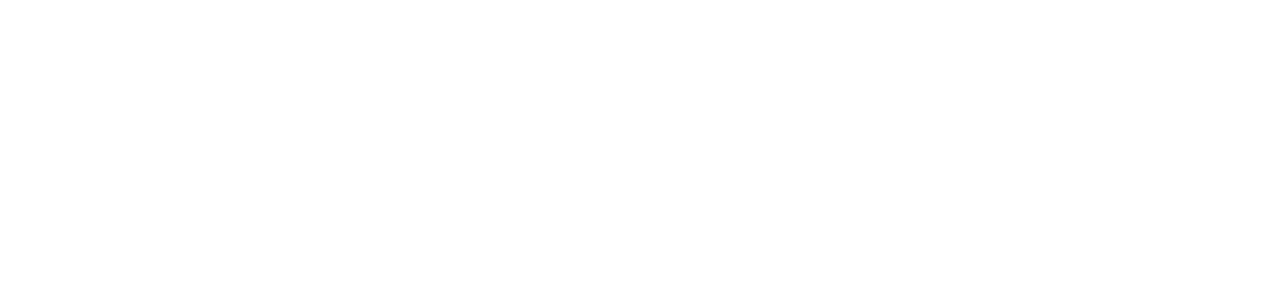
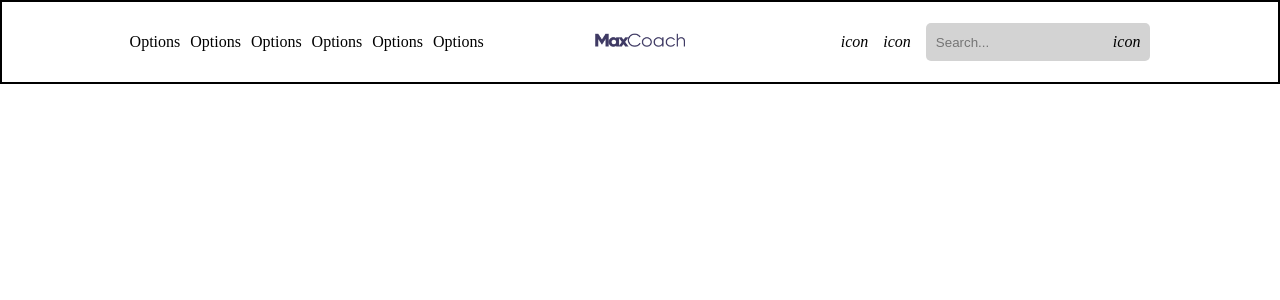
Before and after one commit to GiovanniCadoni/proj-html-vuejs, a Vue app: page / in a window 1280 px wide. Shown: the top 300 px of the page. Built offline with nearby package versions, Linux system fonts and the light colour scheme.

Commit message:
add: structure of header

```diff
--- a/src/App.vue
+++ b/src/App.vue
@@ -1,14 +1,19 @@
 <script>
+import AppHeader from "./components/AppHeader.vue";
+
 export default {
   data() {
     return {
 
     };
   },
+  components: { AppHeader },
 };
 </script>
 
 <template>
+
+<AppHeader />
 
 </template>
 
--- /dev/null
+++ b/src/components/AppHeader.vue
@@ -0,0 +1,78 @@
+<script>
+</script>
+
+<template>
+    <div class="container-header">
+        <header class="header-app">
+            <ul class="navigation-header">
+                <li>Options</li>
+                <li>Options</li>
+                <li>Options</li>
+                <li>Options</li>
+                <li>Options</li>
+                <li>Options</li>
+            </ul>
+            <div class="image-header">
+                <img src="../assets/images/dark-logo.png" alt="image-header">
+            </div>
+            <div class="options-header">
+                <i>icon</i>
+                <i>icon</i>
+                <div class="search-bar-header">
+                    <input type="text" placeholder="Search...">
+                    <i>icon</i>
+                </div>
+            </div>
+        </header>
+    </div>
+</template>
+
+<style scoped lang="scss">
+.container-header{
+    //DEBUG
+    border: 2px solid black;
+    .header-app{
+        height: 80px;
+        width: 80%;
+        margin: auto;
+        display: flex;
+        align-items: center;
+        justify-content: space-between;
+        .navigation-header{
+            width: calc(100% / 3);
+            display: flex;
+            gap: 10px;
+            li{
+                list-style: none;
+            }
+        }
+        .image-header{
+            width: calc(100% / 3);
+            padding: 0 125px;
+            img{
+                width: 160px;
+                color: black;
+            }
+        }
+        .options-header{
+            width: calc(100% / 3);
+            display: flex;
+            align-items: center;
+            justify-content: end;
+            gap: 15px;
+            .search-bar-header{
+                background-color: lightgrey;
+                padding: 10px;
+                border-radius: 5px;
+                input{
+                    background-color: transparent;
+                    border: transparent;
+                }
+                input:focus-visible{
+
+                }
+            }
+        }
+    }
+}
+</style>
```
